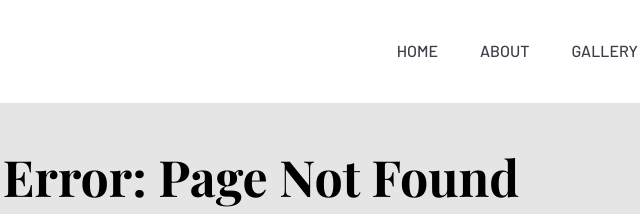
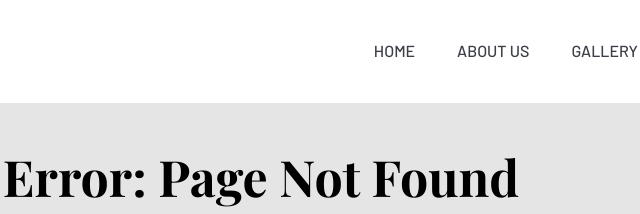
Before and after one commit to samarth8392/tumeresamnay, a plain HTML site: page 404.html in a window 1280 px wide. Shown: the top 214 px of the page, 379-1019 px from the left. Drawn offline with nearby package versions, Linux system fonts and the light colour scheme.

Commit message:
updates from desktop

```diff
--- a/404.html
+++ b/404.html
@@ -43,7 +43,7 @@
                                 <nav>
                                     <ul id="navigation">
                                         <li><a href="index.html"> home</a></li>
-                                        <li><a href="about.html">About</a></li>
+                                        <li><a href="about.html">About Us</a></li>
                                         <li><a href="gallery.html">Gallery</a>
                                             <ul class="submenu">
                                                 <li><a href="engagement.html">Engagement</a></li>
```
Also changed, not shown: about.html (+1 -1 lines), contact.html (+1 -1 lines), engagement.html (+1 -1 lines), gallery.html (+1 -1 lines), index.html (+2 -2 lines), prewedding.html (+1 -1 lines), rsvp.html (+1 -1 lines), README.md (renamed from readme.txt), 7 other files.
